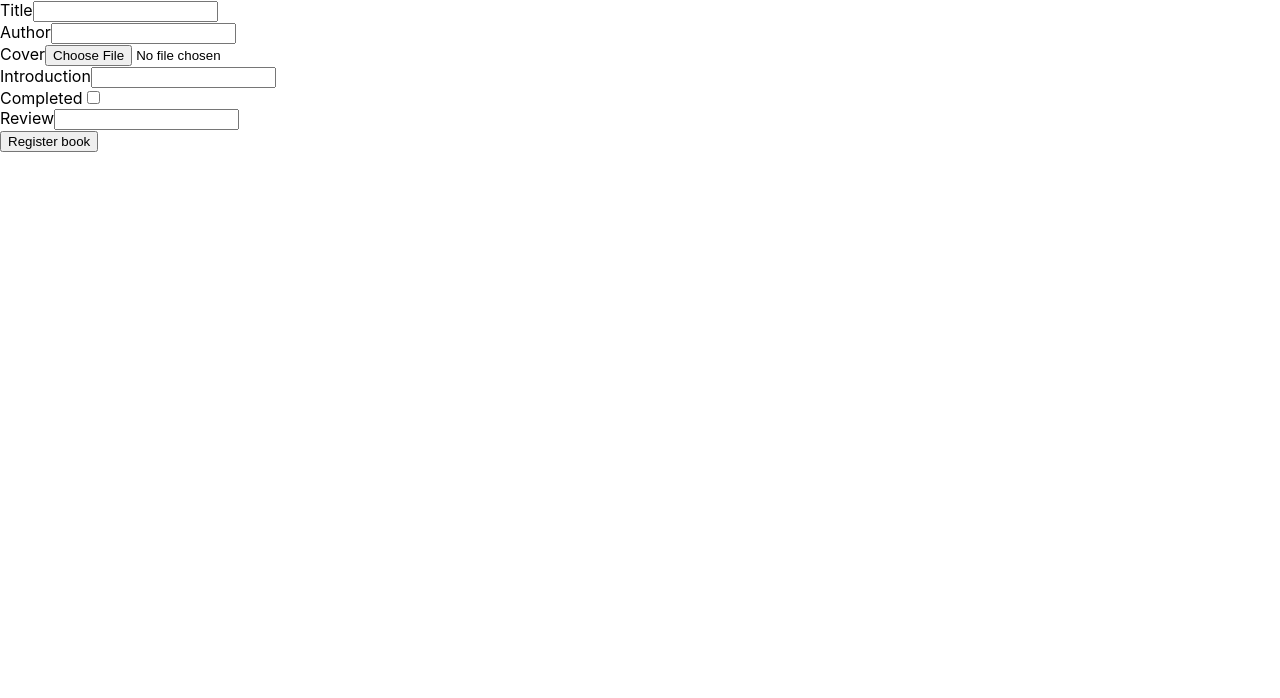
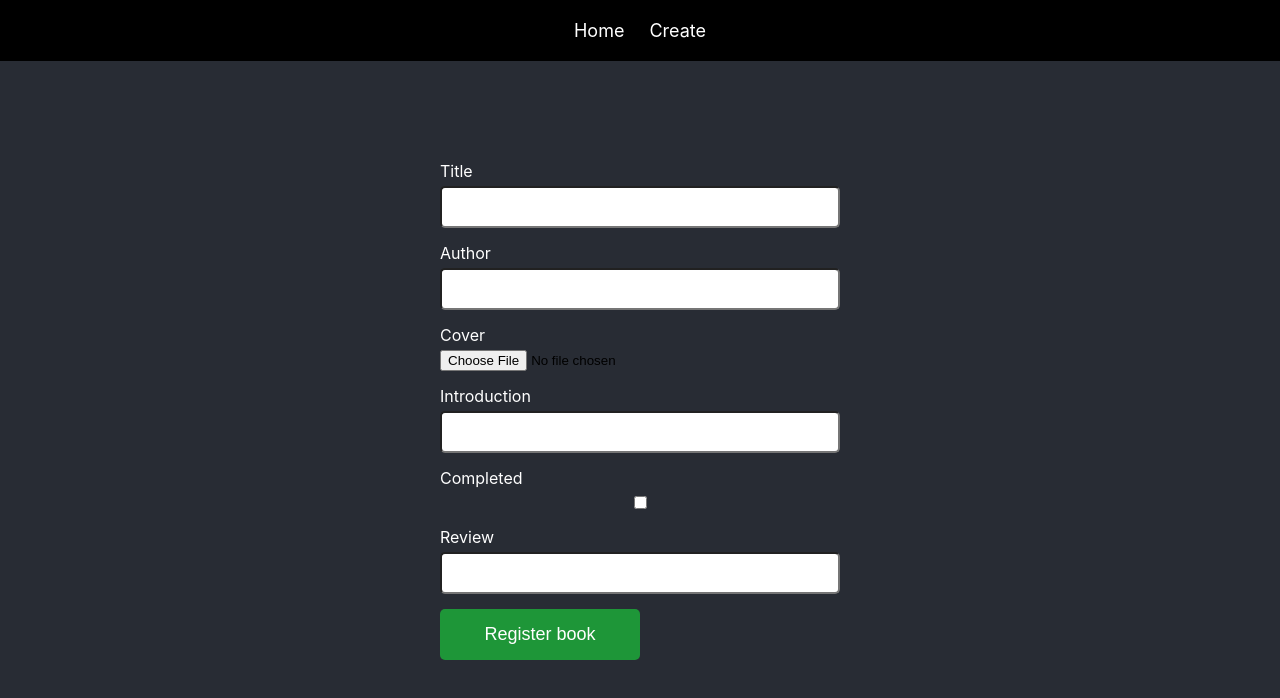
Before and after one commit to mmazzariello/book-store, a React (Create React App) app: page /create in a window 1280 px wide. Shown: the top 698 px of the page. Built offline with nearby package versions, Linux system fonts and the light colour scheme.

Commit message:
ADD create, view and index pages

```diff
--- /dev/null
+++ b/src/components/Book.js
@@ -0,0 +1,29 @@
+import { Link } from "react-router-dom";
+
+const Book = ({ item }) => {
+  const bookContainerStyle = {
+    display: "flex",
+    flexDirection: "column",
+    gap: "300px",
+  };
+
+  const bookInfoStyle = {
+    display: "flex",
+    flexDirection: "column",
+    alignItems: "center",
+    textAlign: "center",
+    color: "white",
+    textDecoration: "none",
+  };
+
+  return (
+    <div style={bookContainerStyle}>
+      <Link to={`/view/${item.id}`} style={bookInfoStyle}>
+        <img src={item.cover} width="200" alt={item.title} />
+        <div>{item.title}</div>
+      </Link>
+    </div>
+  );
+};
+
+export default Book;
--- /dev/null
+++ b/src/components/Layout.js
@@ -0,0 +1,15 @@
+import NavBar from "./NavBar";
+
+export default function Layout({ children }) {
+  const containerStyle = {
+    width: "90%",
+    margin: "100px auto",
+  };
+
+  return (
+    <div>
+      <NavBar />
+      <div style={containerStyle}> {children}</div>
+    </div>
+  );
+}
--- /dev/null
+++ b/src/components/NavBar.js
@@ -0,0 +1,32 @@
+import { Link } from "react-router-dom";
+
+const NavBar = () => {
+  const linkStyle = {
+    padding: "10px",
+    display: "block",
+    fontSize: "18px",
+    color: "white",
+    textDecoration: "none",
+  };
+
+  const navContainerStyle = {
+    backgroundColor: "black",
+    padding: "10px",
+    display: "flex",
+    gap: "5px",
+    justifyContent: "center",
+  };
+
+  return (
+    <div style={navContainerStyle}>
+      <Link to="/" style={linkStyle}>
+        Home
+      </Link>
+      <Link to="create" style={linkStyle}>
+        Create
+      </Link>
+    </div>
+  );
+};
+
+export default NavBar;
--- a/src/index.css
+++ b/src/index.css
@@ -5,6 +5,7 @@ body {
     sans-serif;
   -webkit-font-smoothing: antialiased;
   -moz-osx-font-smoothing: grayscale;
+  background-color: #282c34;
 }
 
 code {
--- a/src/pages/create.js
+++ b/src/pages/create.js
@@ -1,4 +1,7 @@
 import React, { useState } from "react";
+import { useAppContext } from "./../store/store";
+import Layout from "./../components/Layout";
+import { useNavigate } from "react-router-dom";
 
 const Create = () => {
   const [title, setTitle] = useState("");
@@ -7,6 +10,33 @@ const Create = () => {
   const [intro, setIntro] = useState("");
   const [completed, setCompleted] = useState(false);
   const [review, setReview] = useState("");
+
+  const store = useAppContext();
+
+  const navigate = useNavigate();
+
+  const inputStyles = {
+    formContainer: {
+      width: "400px",
+      margin: "0 auto",
+    },
+    container: {
+      display: "flex",
+      flexDirection: "column",
+      gap: "5px",
+      margin: "15px 0",
+    },
+    title: {
+      fontSize: "16px",
+      textAlign: "left",
+      color: "white",
+    },
+    input: {
+      padding: "10px",
+      borderRadius: "5px",
+      fontSize: "16px",
+    },
+  };
 
   const handleChange = (e) => {
     const name = e.target.name;
@@ -61,74 +91,90 @@ const Create = () => {
     };
 
     //TODO: mandar a registrar el libro
+    store.createItem(newBook);
+    navigate("/");
   };
 
   return (
-    <div>
-      <form onSubmit={handleSubmit}>
-        <div>
-          <div>
-            Title
+    <Layout>
+      <form onSubmit={handleSubmit} style={inputStyles.formContainer}>
+        <div style={inputStyles.container}>
+          <div style={inputStyles.title}>Title</div>
           <input
+            style={inputStyles.input}
             type="text"
             name="title"
             onChange={handleChange}
             value={title}
           />
         </div>
-        </div>
-        <div>
-          <div>
-            Author
+
+        <div style={inputStyles.container}>
+          <div style={inputStyles.title}>Author</div>
           <input
+            style={inputStyles.input}
             type="text"
             name="author"
             onChange={handleChange}
             value={author}
           />
         </div>
-        </div>
-        <div>
-          <div>
-            Cover
+
+        <div style={inputStyles.container}>
+          <div style={inputStyles.title}>Cover</div>
           <input type="file" name="cover" onChange={handleOnChangeFile} />
-            <div>
           {!!cover ? <img src={cover} width="200" alt="preview" /> : ""}
         </div>
-          </div>
-          <div>
-            <div>
-              Introduction
+
+        <div style={inputStyles.container}>
+          <div style={inputStyles.title}>Introduction</div>
           <input
+            style={inputStyles.input}
             type="text"
             name="intro"
             onChange={handleChange}
             value={intro}
           />
         </div>
-            <div>
-              Completed
+
+        <div style={inputStyles.container}>
+          <div style={inputStyles.title}>Completed</div>
           <input
+            style={inputStyles.input}
             type="checkbox"
             name="completed"
             onChange={handleChange}
             value={completed}
           />
         </div>
-            <div>
-              Review
+
+        <div style={inputStyles.container}>
+          <div style={inputStyles.title}>Review</div>
           <input
+            style={inputStyles.input}
             type="text"
             name="review"
             onChange={handleChange}
             value={review}
           />
         </div>
-          </div>
-        </div>
-        <input type="submit" value="Register book" />
+
+        <input
+          type="submit"
+          value="Register book"
+          style={{
+            padding: "15px 20px",
+            minWidth: "200px",
+            border: "none",
+            borderRadius: "5px",
+            backgroundColor: "#1e9638",
+            color: "white",
+            fontWeigth: "bolder",
+            fontSize: "18px",
+          }}
+        />
       </form>
-    </div>
+    </Layout>
   );
 };
 
--- a/src/pages/index.js
+++ b/src/pages/index.js
@@ -1,8 +1,24 @@
+import { useAppContext } from "../store/store";
+import Layout from "../components/Layout";
+import Book from "../components/Book";
+
 const Index = () => {
+  const store = useAppContext();
+
+  const booksContainer = {
+    display: "flex",
+    flexWrap: "wrap",
+    gap: "10px",
+  };
+
   return (
-    <div>
-      <h1>Index</h1>
-    </div>
+    <Layout>
+      <div style={booksContainer}>
+        {store.items.map((item) => (
+          <Book key={item.id} item={item} />
+        ))}
+      </div>
+    </Layout>
   );
 };
 
--- a/src/pages/view.js
+++ b/src/pages/view.js
@@ -1,8 +1,57 @@
+import { useEffect, useState } from "react";
+import { useParams } from "react-router-dom";
+import Layout from "../components/Layout";
+import { useAppContext } from "../store/store";
+
 const View = () => {
+  const [item, setItem] = useState(null);
+  const params = useParams();
+  const store = useAppContext();
+
+  useEffect(() => {
+    const book = store.getItem(params.bookId);
+    setItem(book);
+  }, []);
+
+  const itemStyles = {
+    container: {
+      display: "flex",
+      gap: "20px",
+      color: "white",
+      width: "800px",
+      margin: "0 auto",
+    },
+    info: {
+      color: "white",
+    },
+  };
+
+  if (!item) {
+    return <Layout>Item not found</Layout>;
+  }
+
   return (
-    <div>
-      <h1>View</h1>
-    </div>
+    <Layout>
+      <div styles={itemStyles.container}>
+        <div>
+          <div>
+            {item?.cover ? (
+              <img src={item?.cover} width="400" alt={item.title} />
+            ) : (
+              ""
+            )}
+          </div>
+        </div>
+
+        <div style={itemStyles.info}>
+          <h2>{item?.title}</h2>
+          <div>Author: {item?.author}</div>
+          <div>Introduction: {item?.intro}</div>
+          <div>State: {item?.completed ? "Read" : "Unfinished"}</div>
+          <div>Review: {item?.review}</div>
+        </div>
+      </div>
+    </Layout>
   );
 };
 
--- a/src/store/store.jsx
+++ b/src/store/store.jsx
@@ -1,5 +1,6 @@
 import { createContext, useContext, useEffect, useState } from "react";
 
+// 1- La definicion del contexto
 const AppContext = createContext({
   items: [],
   createItem: (item) => {},
@@ -7,7 +8,8 @@ const AppContext = createContext({
   updateItem: (item) => {},
 });
 
-const Store = ({ children }) => {
+// 2- En Store manejo la Implementacion de los metodos
+export default function Store({ children }) {
   const [items, setItems] = useState([]);
 
   const createItem = (item) => {
@@ -41,6 +43,9 @@ const Store = ({ children }) => {
       {children}
     </AppContext.Provider>
   );
-};
+}
 
-export default Store;
+// 3- Exporto el hook para poder usarlo en un componente
+export function useAppContext() {
+  return useContext(AppContext);
+}
```
Lines whose indentation alone changed are shown as unchanged.
